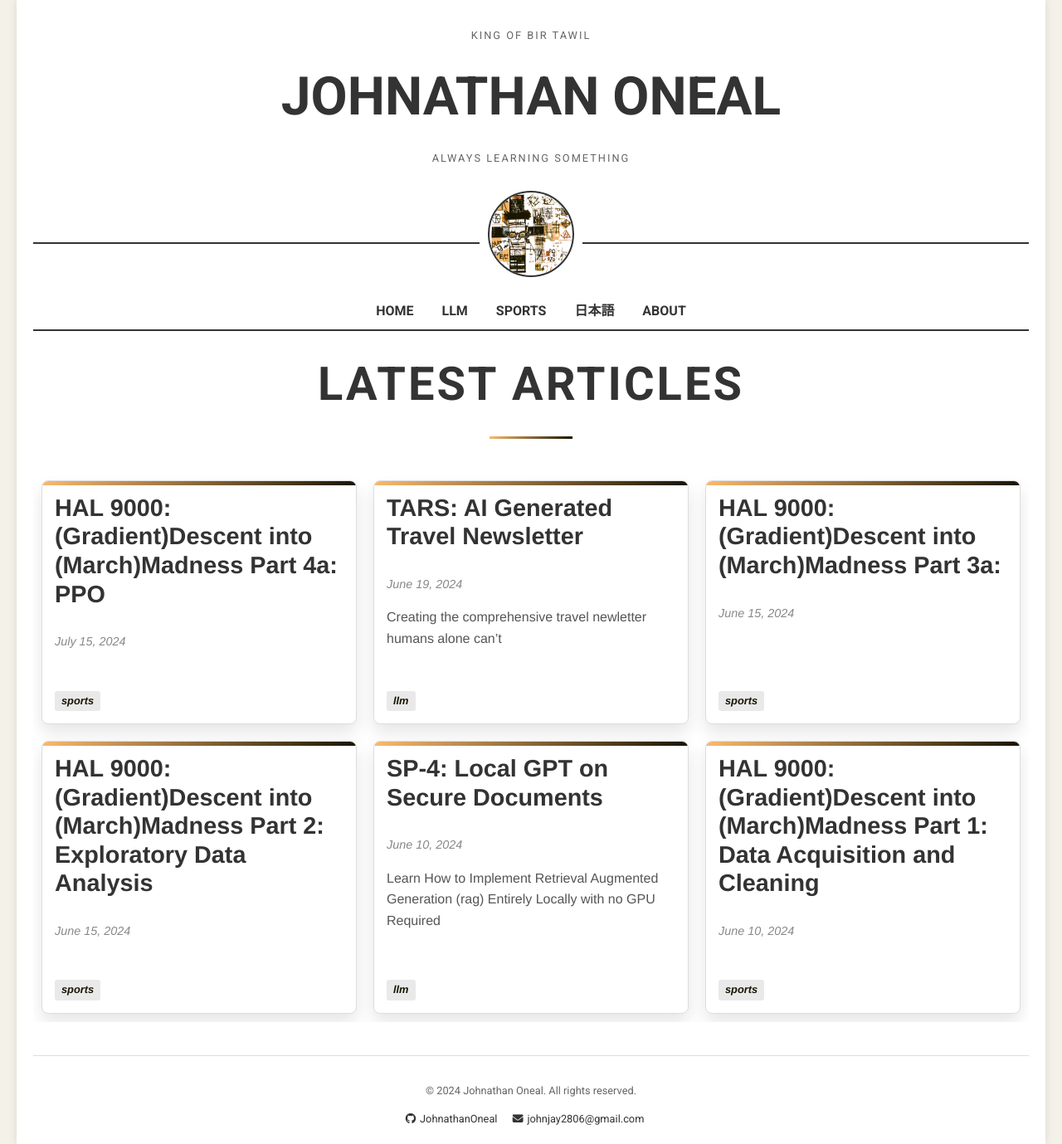
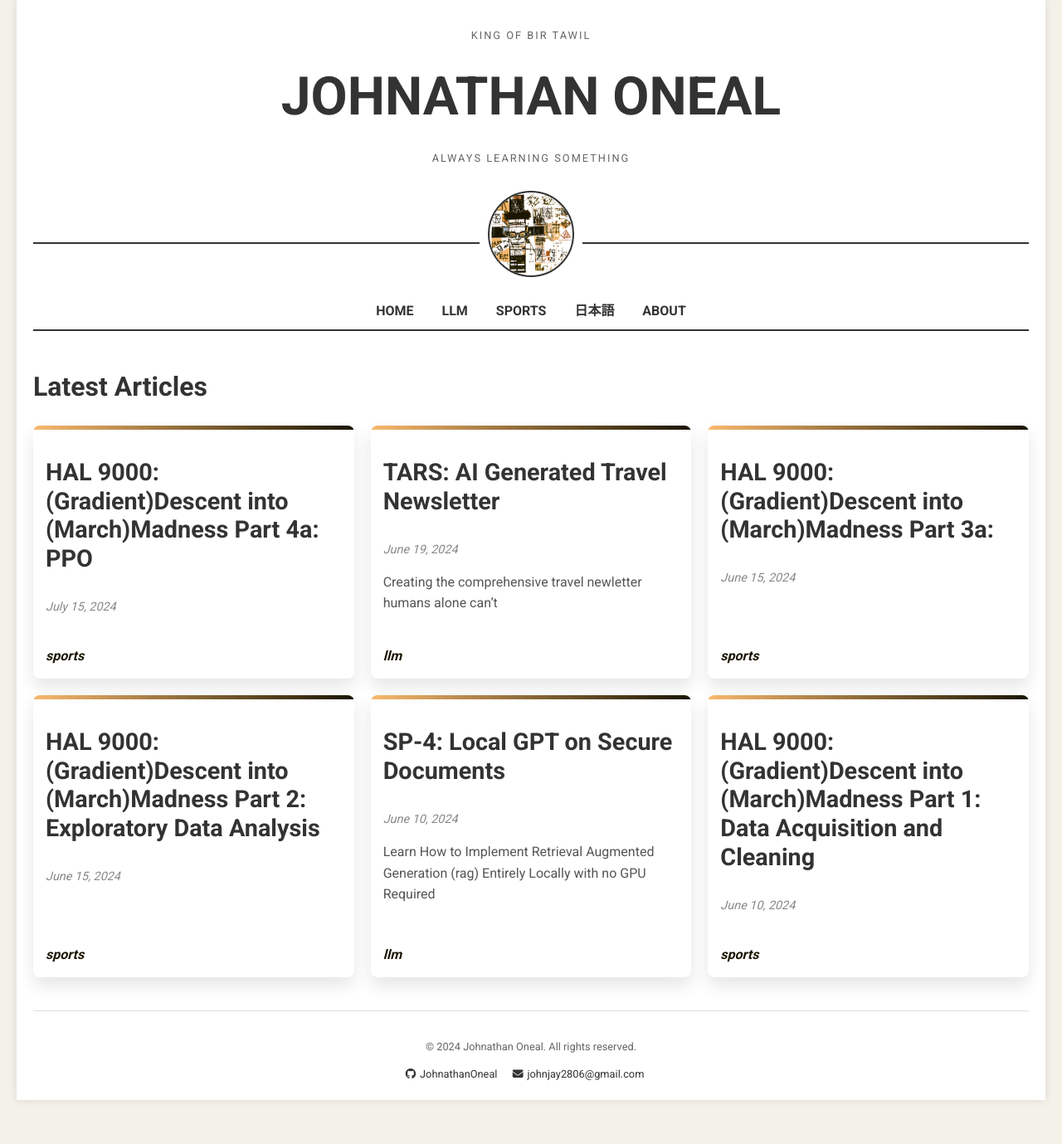
Before and after one commit to JohnathanOneal/JohnathanOneal.github.io, a Jekyll site: the page built from docs/index.markdown, in a window 1280 px wide. Shown: the whole page at 83% size. Built offline with Jekyll 4.4.1, drawn with Linux system fonts in a browser that asks for light colours; after the commit the page ends 1326 px from its top, so only the background shows below that.

Commit message:
update css styles

```diff
--- a/docs/_layouts/default.html
+++ b/docs/_layouts/default.html
@@ -7,6 +7,7 @@
     <link rel="stylesheet" href="{{ '/assets/css/styles.css' | relative_url }}">
     <link rel="stylesheet" href="https://cdnjs.cloudflare.com/ajax/libs/font-awesome/6.4.0/css/all.min.css">
     <link rel="icon" type="image/x-icon" href="/assets/favicon.ico">
+    <link href="https://fonts.googleapis.com/css2?family=Roboto+Mono:wght@400;700&display=swap" rel="stylesheet">
     <link href="https://fonts.googleapis.com/css2?family=Roboto:wght@400;700&display=swap" rel="stylesheet">
     <script src="{{ '/assets/js/logo-effect.js' | relative_url }}" defer></script>
 </head>
--- a/docs/assets/css/styles.css
+++ b/docs/assets/css/styles.css
@@ -6,7 +6,7 @@
     background-color: #f4f1e8;
     margin: 0;
     padding: 0;
-    overflow-x: hidden; /* Prevent horizontal scroll */
+    overflow-x: hidden;
 }
 
 .newspaper-container {
@@ -15,7 +15,7 @@
     padding: 20px;
     background-color: #fff;
     box-shadow: 0 0 10px rgba(0,0,0,0.1);
-    overflow-x: hidden; /* Prevent horizontal scroll */
+    overflow-x: hidden;
 }
 
 /* Header styles */
@@ -29,7 +29,7 @@
 .header-container {
     position: relative;
     border-bottom: 2px solid #333;
-    padding-bottom: 60px; /* Increased padding to make room for logo and nav */
+    padding-bottom: 60px;
 }
 
 .header-top {
@@ -60,7 +60,7 @@
     z-index: 2;
 }
 
-.logo {
+.logo, .logo-xray {
     width: 100px;
     height: 100px;
     border-radius: 50%;
@@ -72,27 +72,18 @@
     position: absolute;
     top: 2px;
     left: 8px;
-    width: 100px;
-    height: 100px;
-    object-fit: cover;
     opacity: 0;
     transition: opacity 0.1s ease;
     filter: invert(100%) hue-rotate(180deg) brightness(1.5) contrast(2);
-    border-radius: 50%;
 }
 
-/* Active tab style */
-nav a.active {
-    color: #e67e22; /* Use the orange color from your gradient */
-}
-
-/* Updated nav styles */
+/* Navigation styles */
 .nav-container {
     position: relative;
     text-align: center;
-    padding: 20px 0 10px; /* Increased top padding */
+    padding: 20px 0 10px;
     border-bottom: 2px solid #333;
-    margin-top: -2px; /* To overlap with the header border */
+    margin-top: -2px;
 }
 
 nav {
@@ -114,204 +105,25 @@
     text-decoration: underline;
 }
 
+nav a.active {
+    color: #e67e22;
+}
+
 /* Main content styles */
 main {
     padding: 20px 0;
 }
 
-/* Post grid styles */
-.post-grid {
+/* Post grid and newspaper styles */
+.post-grid,
+.newspaper-columns {
     display: grid;
     grid-template-columns: repeat(auto-fill, minmax(300px, 1fr));
     gap: 20px;
 }
 
-.post-card {
-    border: 1px solid #ddd;
-    padding: 15px;
-    background-color: #fff;
-    box-shadow: 0 2px 4px rgba(0,0,0,0.1);
-}
-
-.post-card h2 {
-    font-size: 1.5em;
-    margin-top: 0;
-}
-
-.post-card a {
-    color: #333;
-    text-decoration: none;
-}
-
-.post-card a:hover {
-    text-decoration: underline;
-}
-
-.post-excerpt {
-    font-size: 0.9em;
-    color: #666;
-}
-
-.post-meta {
-    font-size: 0.8em;
-    color: #888;
-    margin-bottom: 10px;
-}
-
-.post-categories {
-    margin-top: 10px;
-}
-
-.category-tag {
-    display: inline-block;
-    background-color: #e9e9e9;
-    padding: 2px 8px;
-    border-radius: 3px;
-    font-size: 0.8em;
-    color: #333;
-    text-decoration: none;
-    margin-right: 5px;
-}
-
-/* Code block styles */
-pre {
-    background-color: #f8f8f8;
-    border: 1px solid #ddd;
-    border-left: 3px solid #4070a0;
-    color: #333;
-    page-break-inside: avoid;
-    font-family: 'Courier New', Courier, monospace;
-    font-size: 14px;
-    line-height: 1.6;
-    margin-bottom: 1.6em;
-    max-width: 100%;
-    overflow-x: auto;
-    padding: 1em 1.5em;
-    display: block;
-    word-wrap: normal;
-}
-
-code {
-    font-family: 'Courier New', Courier, monospace;
-    font-size: 14px;
-    padding: 0.2em 0.4em;
-    background-color: #f8f8f8;
-    border-radius: 3px;
-}
-
-/* Syntax highlighting */
-.highlight .k, .highlight .kd, .highlight .kn, .highlight .kp, .highlight .kr, .highlight .kt { color: #007020; font-weight: bold; } /* Keyword */
-.highlight .n { color: #333; } /* Name */
-.highlight .o { color: #666666; } /* Operator */
-.highlight .p { color: #333; } /* Punctuation */
-.highlight .c, .highlight .cm, .highlight .c1, .highlight .cs { color: #60a0b0; font-style: italic; } /* Comment */
-.highlight .cp { color: #007020; } /* Comment.Preproc */
-.highlight .s, .highlight .sb, .highlight .sc, .highlight .sd, .highlight .s2, .highlight .se, .highlight .sh, .highlight .si, .highlight .sx, .highlight .s1 { color: #4070a0; } /* String */
-.highlight .m, .highlight .mf, .highlight .mh, .highlight .mi, .highlight .mo { color: #40a070; } /* Number */
-.highlight .na { color: #4070a0; } /* Name.Attribute */
-.highlight .nb { color: #007020; } /* Name.Builtin */
-.highlight .nc { color: #0e84b5; font-weight: bold; } /* Name.Class */
-.highlight .no { color: #60add5; } /* Name.Constant */
-.highlight .nd { color: #555555; font-weight: bold; } /* Name.Decorator */
-.highlight .ni { color: #d55537; font-weight: bold; } /* Name.Entity */
-.highlight .ne { color: #007020; } /* Name.Exception */
-.highlight .nf { color: #06287e; } /* Name.Function */
-.highlight .nl { color: #002070; font-weight: bold; } /* Name.Label */
-.highlight .nn { color: #0e84b5; font-weight: bold; } /* Name.Namespace */
-.highlight .nt { color: #062873; font-weight: bold; } /* Name.Tag */
-.highlight .nv { color: #bb60d5; } /* Name.Variable */
-.highlight .ow { color: #007020; font-weight: bold; } /* Operator.Word */
-.highlight .w { color: #bbbbbb; } /* Text.Whitespace */
-
-/* Remove the light gray background from individual lines */
-.highlight .gl {
-    background-color: transparent;
-    padding: 0;
-}
-
-/* Footer styles */
-footer {
-    margin-top: 20px;
-    text-align: center;
-    font-size: 0.8em;
-    color: #666;
-    border-top: 1px solid #ddd;
-    padding-top: 20px;
-}
-
-.footer-links a {
-    color: #333;
-    text-decoration: none;
-    margin-right: 15px;
-}
-
-.footer-links a:hover {
-    text-decoration: underline;
-}
-
-.footer-links i {
-    margin-right: 5px;
-}
-
-/* Artsy Newspaper Category and Home Page Styles */
-.newspaper-category {
-    padding-top: 0px; /* Reduced top padding for category pages only */
-}
-
-.newspaper-category,
-.post-grid {
-    font-family: 'Helvetica Neue', Arial, sans-serif;
-    padding: 10px;
-    background-color: #ffffff;
-    position: relative;
-    overflow: hidden;
-}
-
-.home-title {
-    font-size: 3.5em;
-    text-align: center;
-    padding-bottom: 20px;
-    margin-top: 0;
-    margin-bottom: 40px;
-    position: relative;
-    color: #333;
-    text-transform: uppercase;
-    letter-spacing: 3px;
-}
-
-.category-title {
-    font-size: 3.5em;
-    text-align: center;
-    padding-bottom: 20px;
-    margin-top: 0; /* Removed top margin */
-    margin-bottom: 20px; /* Reduced bottom margin */
-    position: relative;
-    color: #333;
-    text-transform: uppercase;
-    letter-spacing: 3px;
-}
-
-.category-title::after,
-.home-title::after {
-    content: "";
-    position: absolute;
-    bottom: 0;
-    left: 50%;
-    transform: translateX(-50%);
-    width: 100px;
-    height: 3px;
-    background: linear-gradient(to right, #f9b96e, #1a1501); /* Updated orange gradient */
-}
-
-.newspaper-columns,
-.post-grid {
-    display: grid;
-    grid-template-columns: repeat(auto-fill, minmax(300px, 1fr));
-    gap: 20px;
-}
-
-.newspaper-article,
-.post-card {
+.post-card,
+.newspaper-article {
     background-color: #fff;
     box-shadow: 0 10px 20px rgba(0,0,0,0.1);
     padding: 15px;
@@ -323,41 +135,41 @@
     position: relative;
 }
 
-.newspaper-article::before,
-.post-card::before {
+.post-card::before,
+.newspaper-article::before {
     content: "";
     position: absolute;
     top: 0;
     left: 0;
     right: 0;
     height: 5px;
-    background: linear-gradient(to right, #f9b96e, #1a1501); /* Updated orange gradient */
+    background: linear-gradient(to right, #f9b96e, #1a1501);
 }
 
-.newspaper-article:hover,
-.post-card:hover {
+.post-card:hover,
+.newspaper-article:hover {
     transform: translateY(-5px);
     box-shadow: 0 15px 30px rgba(0,0,0,0.15);
 }
 
-.article-title,
-.post-card h2 {
+.post-card h2,
+.article-title {
     font-size: 1.8em;
     margin-bottom: 15px;
     font-weight: bold;
     line-height: 1.2;
 }
 
-.article-title a,
-.post-card h2 a {
+.post-card h2 a,
+.article-title a {
     color: #333;
     text-decoration: none;
     transition: color 0.3s ease;
 }
 
-.article-title a:hover,
-.post-card h2 a:hover {
-    color: #f9b96e; /* Lighter orange from the gradient */
+.post-card h2 a:hover,
+.article-title a:hover {
+    color: #f9b96e;
 }
 
 .post-meta {
@@ -367,8 +179,8 @@
     font-style: italic;
 }
 
-.article-excerpt,
-.post-excerpt {
+.post-excerpt,
+.article-excerpt {
     font-size: 1em;
     line-height: 1.6;
     margin-bottom: 20px;
@@ -377,10 +189,10 @@
 }
 
 .read-more,
-.post-card .category-tag {
+.category-tag {
     display: inline-block;
     font-style: italic;
-    color: #1a1501; /* Darker orange from the gradient */
+    color: #1a1501;
     text-decoration: none;
     transition: color 0.3s ease;
     align-self: flex-start;
@@ -388,56 +200,12 @@
 }
 
 .read-more:hover,
-.post-card .category-tag:hover {
-    color: #f9b96e; /* Lighter orange from the gradient */
+.category-tag:hover {
+    color: #f9b96e;
     text-decoration: underline;
 }
 
-@media (max-width: 768px) {
-    .newspaper-container {
-        padding: 10px;
-    }
-
-    .site-title {
-        font-size: 2.5em;
-    }
-
-    .newspaper-columns,
-    .post-grid {
-        grid-template-columns: 1fr;
-    }
-
-    .category-title,
-    .home-title {
-        font-size: 2.5em;
-    }
-
-    nav {
-        padding: 0 10px;
-    }
-
-    nav a {
-        margin: 0 5px;
-        font-size: 0.9em;
-    }
-
-    .logo-container {
-        bottom: -40px;
-    }
-
-    .logo, .logo-xray {
-        width: 80px;
-        height: 80px;
-    }
-
-    .header-container {
-        padding-bottom: 50px;
-    }
-
-    .nav-container {
-        padding-top: 15px;
-    }
-}
+/* WaniKani stats styles */
 .wanikani-stats {
     margin: 2em auto;
     padding: 1.5em;
@@ -489,44 +257,7 @@
     margin: 0 auto;
 }
 
-/* Customizing chart tooltips */
-.chartjs-tooltip {
-    background-color: rgba(255, 255, 255, 0.8);
-    border-radius: 4px;
-    padding: 10px;
-    box-shadow: 0 2px 5px rgba(0,0,0,0.1);
-    font-family: Arial, sans-serif;
-    font-size: 14px;
-    color: #333;
-}
-
-/* Customizing chart axes */
-.chartjs-render-monitor {
-    font-family: Arial, sans-serif;
-}
-
-.chartjs-axis-label {
-    font-size: 12px;
-    color: #555;
-}
-
-/* Responsive design */
-@media (max-width: 768px) {
-    .wanikani-stats {
-        padding: 1em;
-        margin: 1em auto;
-    }
-
-    .wanikani-stats h2 {
-        font-size: 1.5em;
-    }
-
-    .chart-container {
-        padding: 0.5em;
-    }
-}
-
-/* Table container */
+/* Table styles */
 .table-container {
     margin: 20px auto;
     padding: 20px;
@@ -554,7 +285,6 @@
     box-shadow: 0 15px 30px rgba(0,0,0,0.15);
 }
 
-/* Table styling */
 .accuracy-table {
     width: 100%;
     border-collapse: separate;
@@ -563,7 +293,6 @@
     background-color: #ffffff;
 }
 
-/* Header styling */
 .accuracy-table thead {
     background-color: #1a1501;
     color: #ffffff;
@@ -576,7 +305,6 @@
     font-size: 1.1em;
 }
 
-/* Body styling */
 .accuracy-table tbody tr:nth-child(even) {
     background-color: #f9f9f9;
 }
@@ -593,12 +321,10 @@
     color: #555;
 }
 
-/* Hover effect */
 .accuracy-table tbody tr:hover {
     background-color: #fff5e6;
 }
 
-/* Footer styling (if needed for total row) */
 .accuracy-table tfoot {
     background-color: #1a1501;
     color: #ffffff;
@@ -610,8 +336,89 @@
     border-top: 1px solid #eee;
 }
 
-/* Responsive design */
-@media (max-width: 600px) {
+/* Footer styles */
+footer {
+    margin-top: 20px;
+    text-align: center;
+    font-size: 0.8em;
+    color: #666;
+    border-top: 1px solid #ddd;
+    padding-top: 20px;
+}
+
+.footer-links a {
+    color: #333;
+    text-decoration: none;
+    margin-right: 15px;
+}
+
+.footer-links a:hover {
+    text-decoration: underline;
+}
+
+.footer-links i {
+    margin-right: 5px;
+}
+
+/* Responsive styles */
+@media (max-width: 768px) {
+    .newspaper-container {
+        padding: 10px;
+    }
+
+    .site-title {
+        font-size: 2.5em;
+    }
+
+    .post-grid,
+    .newspaper-columns {
+        grid-template-columns: 1fr;
+    }
+
+    .category-title,
+    .home-title {
+        font-size: 2.5em;
+    }
+
+    nav {
+        padding: 0 10px;
+    }
+
+    nav a {
+        margin: 0 5px;
+        font-size: 0.9em;
+    }
+
+    .logo-container {
+        bottom: -40px;
+    }
+
+    .logo, .logo-xray {
+        width: 80px;
+        height: 80px;
+    }
+
+    .header-container {
+        padding-bottom: 50px;
+    }
+
+    .nav-container {
+        padding-top: 15px;
+    }
+
+    .wanikani-stats {
+        padding: 1em;
+        margin: 1em auto;
+    }
+
+    .wanikani-stats h2 {
+        font-size: 1.5em;
+    }
+
+    .chart-container {
+        padding: 0.5em;
+    }
+
     .table-container {
         padding: 10px;
     }
@@ -622,39 +429,130 @@
     }
 }
 
+pre {
+    background-color: #f8f8f8;
+    border: 1px solid #ddd;
+    border-left: 3px solid #4070a0;
+    color: #333;
+    page-break-inside: avoid;
+    font-family: 'Courier New', Courier, monospace;
+    font-size: 14px;
+    line-height: 1.6;
+    margin-bottom: 1.6em;
+    max-width: 100%;
+    overflow-x: auto;
+    padding: 1em 1.5em;
+    display: block;
+    word-wrap: normal;
+}
+
+code {
+    font-family: 'Courier New', Courier, monospace;
+    font-size: 14px;
+    padding: 0.2em 0.4em;
+    background-color: #f8f8f8;
+    border-radius: 3px;
+}
+
+/* Syntax highlighting */
+.highlight .k, .highlight .kd, .highlight .kn, .highlight .kp, .highlight .kr, .highlight .kt { color: #007020; font-weight: bold; }
+.highlight .n { color: #333; }
+.highlight .o { color: #666666; }
+.highlight .p { color: #333; }
+.highlight .c, .highlight .cm, .highlight .c1, .highlight .cs { color: #60a0b0; font-style: italic; }
+.highlight .cp { color: #007020; }
+.highlight .s, .highlight .sb, .highlight .sc, .highlight .sd, .highlight .s2, .highlight .se, .highlight .sh, .highlight .si, .highlight .sx, .highlight .s1 { color: #4070a0; }
+.highlight .m, .highlight .mf, .highlight .mh, .highlight .mi, .highlight .mo { color: #40a070; }
+.highlight .na { color: #4070a0; }
+.highlight .nb { color: #007020; }
+.highlight .nc { color: #0e84b5; font-weight: bold; }
+.highlight .no { color: #60add5; }
+.highlight .nd { color: #555555; font-weight: bold; }
+.highlight .ni { color: #d55537; font-weight: bold; }
+.highlight .ne { color: #007020; }
+.highlight .nf { color: #06287e; }
+.highlight .nl { color: #002070; font-weight: bold; }
+.highlight .nn { color: #0e84b5; font-weight: bold; }
+.highlight .nt { color: #062873; font-weight: bold; }
+.highlight .nv { color: #bb60d5; }
+.highlight .ow { color: #007020; font-weight: bold; }
+.highlight .w { color: #bbbbbb; }
+
+.highlight .gl {
+    background-color: transparent;
+    padding: 0;
+}
+
+/* Odds cards styling */
 .odds-stats {
     margin-top: 30px;
 }
 
+#oddsChart {
+    display: grid;
+    grid-template-columns: repeat(auto-fit, minmax(300px, 1fr));
+    gap: 20px;
+}
+
 .game-scoreboard {
-    margin-bottom: 20px;
-    border: 1px solid #ccc;
+    background-color: #fff;
+    border-radius: 8px;
+    box-shadow: 0 10px 20px rgba(0,0,0,0.1);
+    overflow: hidden;
+    transition: transform 0.3s ease, box-shadow 0.3s ease;
+    position: relative;
     padding: 15px;
-    background-color: #f9f9f9;
-    border-radius: 8px;
-    box-shadow: 0 2px 4px rgba(0,0,0,0.1);
+}
+
+.game-scoreboard::before {
+    content: "";
+    position: absolute;
+    top: 0;
+    left: 0;
+    right: 0;
+    height: 5px;
+    background: linear-gradient(to right, #f9b96e, #1a1501);
+}
+
+.game-scoreboard:hover {
+    transform: translateY(-5px);
+    box-shadow: 0 15px 30px rgba(0,0,0,0.15);
+}
+
+.hold-info {
+    font-size: 1.2em;
+    font-weight: bold;
+    margin-bottom: 10px;
+    text-align: center;
+}
+
+.hold-percentage {
+    font-size: 1.1em;
 }
 
 .team-row {
     display: flex;
+    justify-content: space-between;
     align-items: center;
     margin-bottom: 10px;
-    font-size: 1.1em;
+    padding: 10px;
+    background-color: #f9f9f9;
+    border-radius: 4px;
 }
 
 .team-name {
+    font-weight: bold;
     flex: 1;
-    font-weight: bold;
 }
 
 .team-odds {
-    margin-right: 15px;
     font-weight: bold;
-    color: #4070a0;
+    color: #1a1501;
+    margin: 0 10px;
 }
 
 .team-bookmaker {
-    font-style: italic;
+    font-size: 0.9em;
     color: #666;
 }
 
@@ -662,4 +560,25 @@
     font-size: 0.9em;
     color: #666;
     margin-top: 10px;
+    padding-top: 10px;
+    border-top: 1px solid #eee;
 }
+
+.game-info div {
+    margin-bottom: 5px;
+}
+
+@media (max-width: 600px) {
+    #oddsChart {
+        grid-template-columns: 1fr;
+    }
+
+    .team-row {
+        flex-direction: column;
+        align-items: flex-start;
+    }
+
+    .team-odds, .team-bookmaker {
+        margin-top: 5px;
+    }
+}
```
